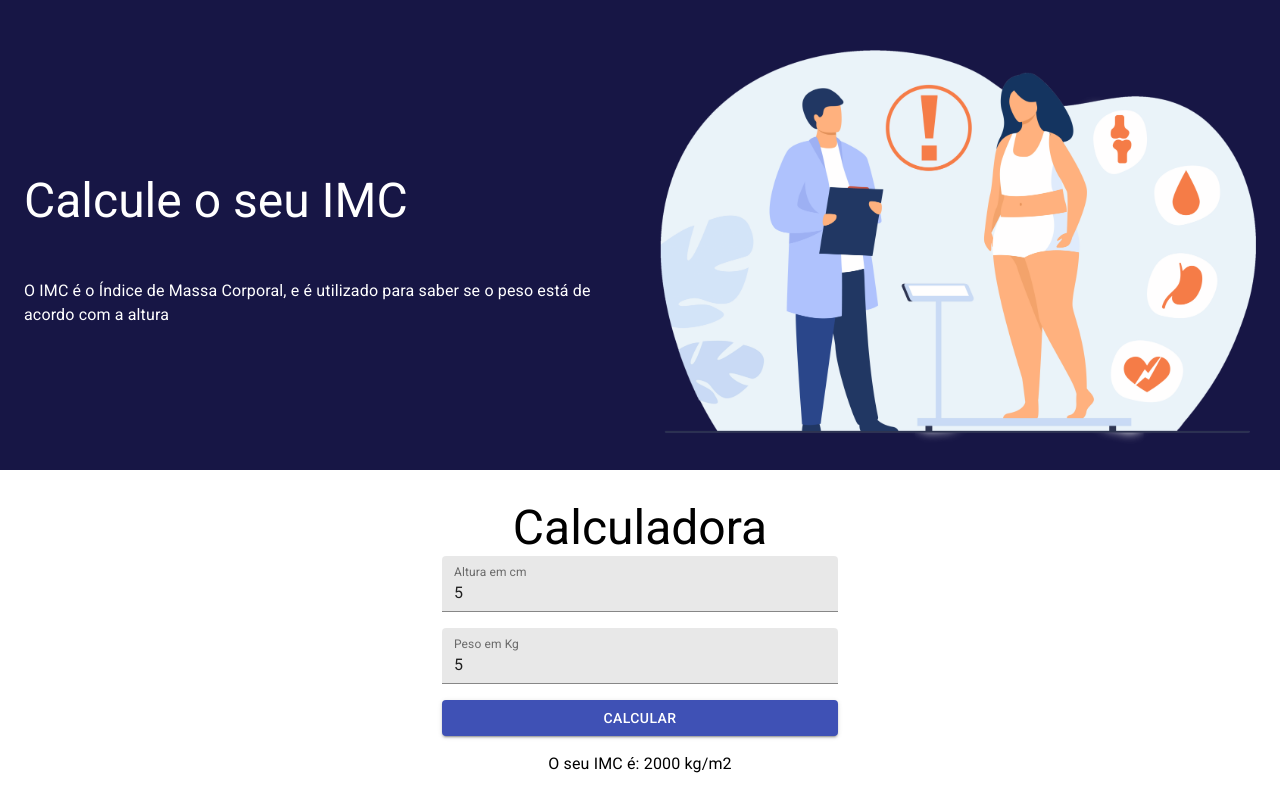
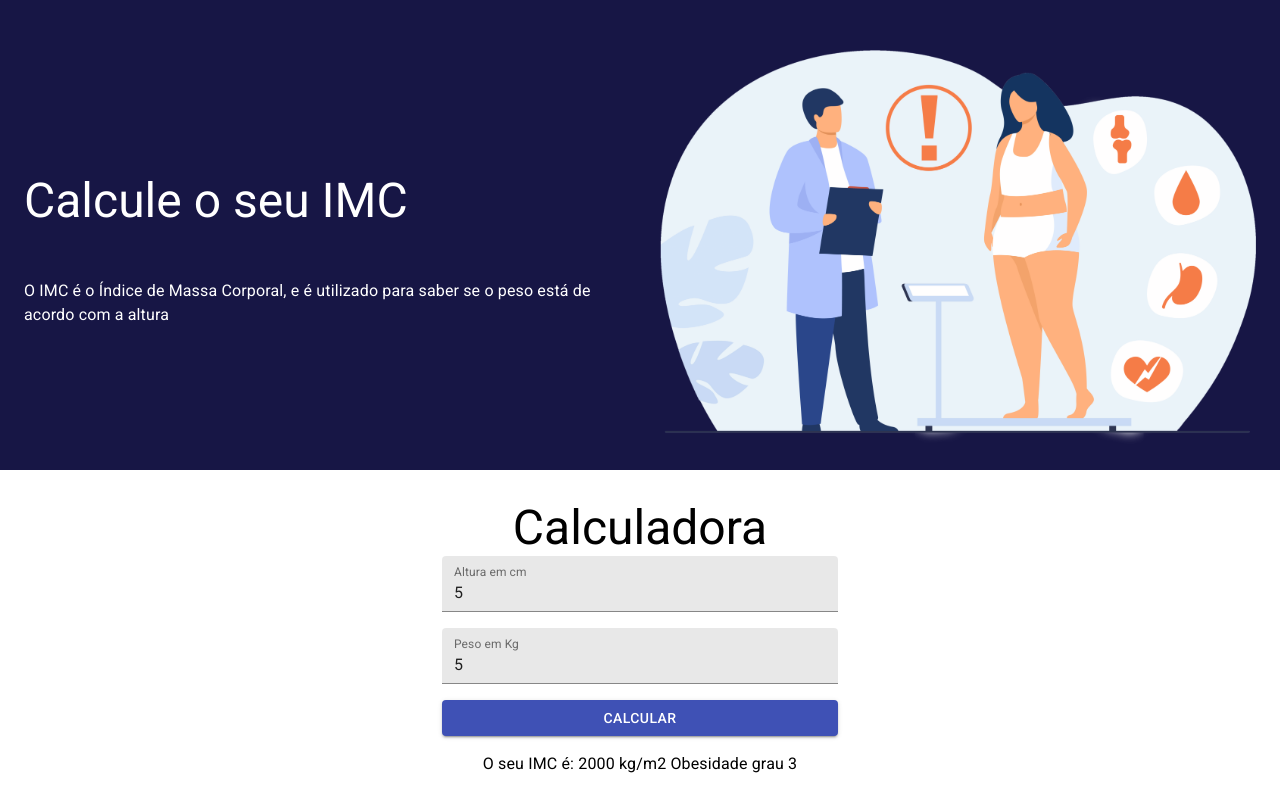
Before and after one commit to lfnandoo/imc-nextjs, a Next.js app: page / in a window 1280 px wide. Both pictures are taken after typing "5", "5" into the empty fields and a click on the button "CALCULAR". Built offline with nearby package versions, Linux system fonts and the light colour scheme.

Commit message:
final commit

```diff
--- a/components/Calculator/index.tsx
+++ b/components/Calculator/index.tsx
@@ -19,6 +19,15 @@ function Calculator() {
     const heightToMeters = height / 100;
     const imcCalc = weight / (heightToMeters * heightToMeters);
     setImc(Number(imcCalc.toFixed(2)));
+  }
+
+  function verifyImc() {
+    if (imc < 18.5) return "Abaixo do peso";
+    if (imc < 24.9) return "Peso normal";
+    if (imc < 29.9) return "Sobrepeso";
+    if (imc < 34.9) return "Obesidade grau 1";
+    if (imc < 39.9) return "Obesidade grau 2";
+    return "Obesidade grau 3";
   }
 
   return (
@@ -55,7 +64,13 @@ function Calculator() {
             </Button>
           </Grid>
           <Grid item>
-            <Typography>O seu IMC é: {imc} kg/m2</Typography>
+            {imc === 0 ? (
+              ""
+            ) : (
+              <Typography>
+                O seu IMC é: {imc} kg/m2 {verifyImc()}
+              </Typography>
+            )}
           </Grid>
         </Grid>
       </Container>
```
